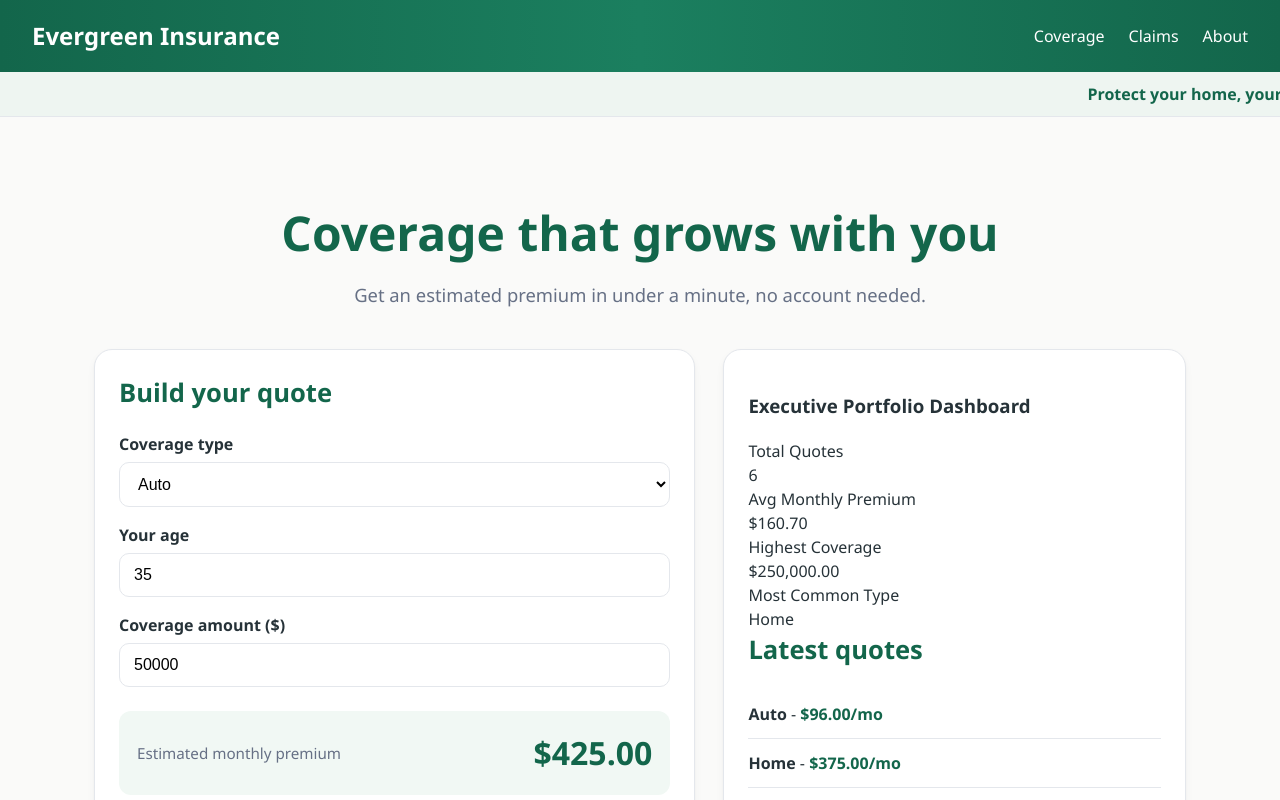
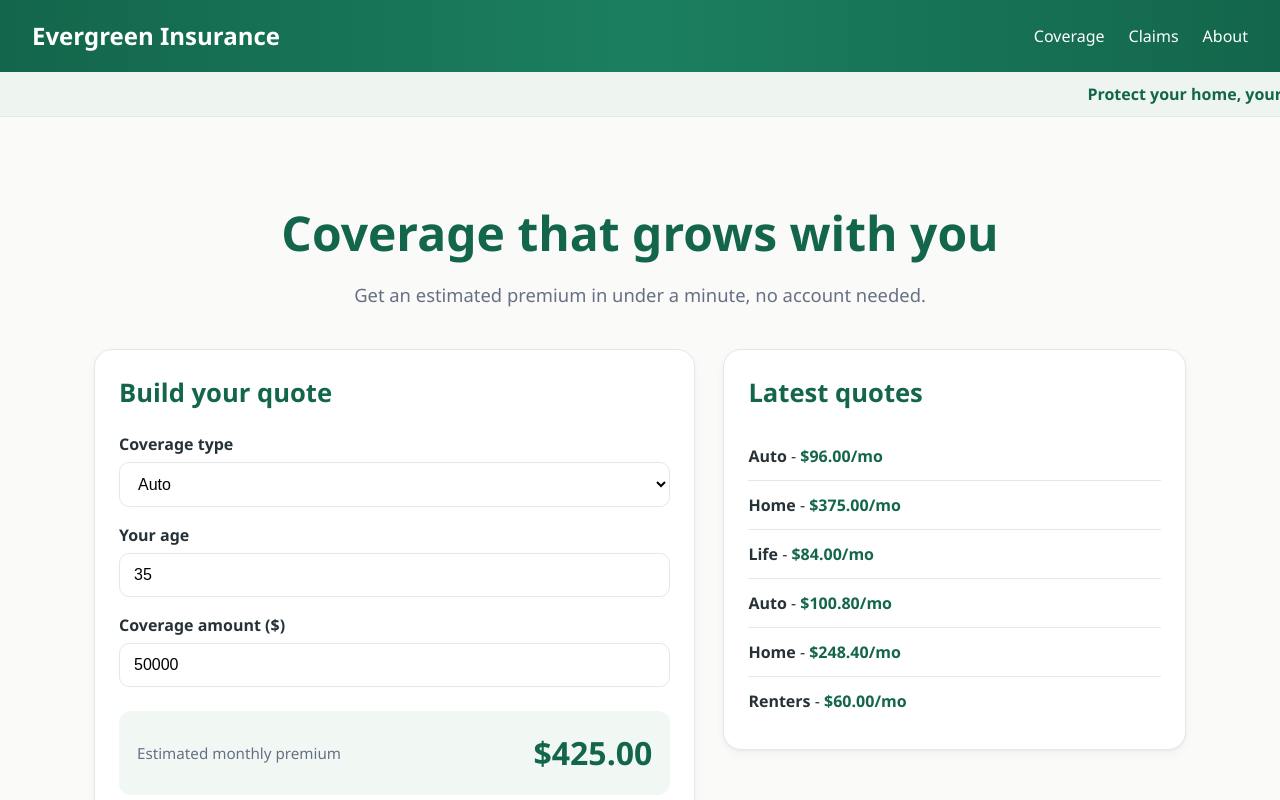
Before and after one commit to asc1-student09/evergreen-quote-react-delivery, a React (Vite) app: page / in a window 1280 px wide. Shown: the top 800 px of the page. Built offline with nearby package versions, Linux system fonts and the light colour scheme; the HTML template or start-up script is replaced by a standard one.

Commit message:
removed the Executive Portfolio Dashbaord

```diff
--- a/src/components/RecentQuotes.tsx
+++ b/src/components/RecentQuotes.tsx
@@ -11,77 +11,35 @@ interface RecentQuotesProps {
   heading?: string;
 }
 
-// Helper function to calculate the most common policy type
-function getMostCommonType(quotes: any[]): string {
-  if (quotes.length === 0) return "N/A";
-  const typeCounts: { [key: string]: number } = {};
-  quotes.forEach((quote) => {
-    typeCounts[quote.type] = (typeCounts[quote.type] || 0) + 1;
-  });
-  return Object.keys(typeCounts).reduce((a, b) =>
-    typeCounts[a] > typeCounts[b] ? a : b
-  );
-}
-
-// Helper function to find the highest coverage amount
-function getHighestCoverage(quotes: any[]): number {
-  if (quotes.length === 0) return 0;
-  return Math.max(...quotes.map((q) => q.coverageAmount));
-}
-
-// Helper function to calculate average monthly premium
-function getAveragePremium(quotes: any[]): number {
-  if (quotes.length === 0) return 0;
-  const sum = quotes.reduce((acc, q) => acc + q.monthlyPremium, 0);
-  return sum / quotes.length;
-}
-
-function RecentQuotes({ heading = "Recent quotes" }: RecentQuotesProps) {
+function RecentQuotes({
+  heading = "Latest Quotes",
+}: RecentQuotesProps) {
   const { quotes, loading, error } = useQuotes();
-
-  // Calculate dashboard metrics
-  const totalQuotes = quotes.length;
-  const averagePremium = getAveragePremium(quotes);
-  const highestCoverage = getHighestCoverage(quotes);
-  const mostCommonType = getMostCommonType(quotes);
 
   return (
     <aside className="recent-quotes">
-      {/* Executive Summary Dashboard */}
-      {!loading && !error && quotes.length > 0 && (
-        <div className="dashboard-summary">
-          <h3>Executive Portfolio Dashboard</h3>
-          <div className="dashboard-cards">
-            <div className="dashboard-card">
-              <div className="card-label">Total Quotes</div>
-              <div className="card-value">{totalQuotes}</div>
-            </div>
-            <div className="dashboard-card">
-              <div className="card-label">Avg Monthly Premium</div>
-              <div className="card-value">{formatCurrency(averagePremium)}</div>
-            </div>
-            <div className="dashboard-card">
-              <div className="card-label">Highest Coverage</div>
-              <div className="card-value">{formatCurrency(highestCoverage)}</div>
-            </div>
-            <div className="dashboard-card">
-              <div className="card-label">Most Common Type</div>
-              <div className="card-value card-value-text">
-                {mostCommonType.charAt(0).toUpperCase() + mostCommonType.slice(1)}
-              </div>
-            </div>
-          </div>
-        </div>
+      <h2>{heading}</h2>
+
+      {loading && (
+        <p className="loading">
+          Loading recent quotes...
+        </p>
       )}
 
-      <h2>{heading}</h2>
-      {loading && <p className="loading">Loading recent quotes…</p>}
-      {error && <p className="message">{error}</p>}
+      {error && (
+        <p className="message">
+          {error}
+        </p>
+      )}
+
       {!loading && !error && (
         <ul className="recent-list">
           {quotes.map((quote) => (
             <li key={quote.id}>
-              <span className="quote-type">{quote.type}</span> -{" "}
+              <span className="quote-type">
+                {quote.type}
+              </span>{" "}
+              -{" "}
               <span className="quote-premium">
                 {formatCurrency(quote.monthlyPremium)}/mo
               </span>
```
